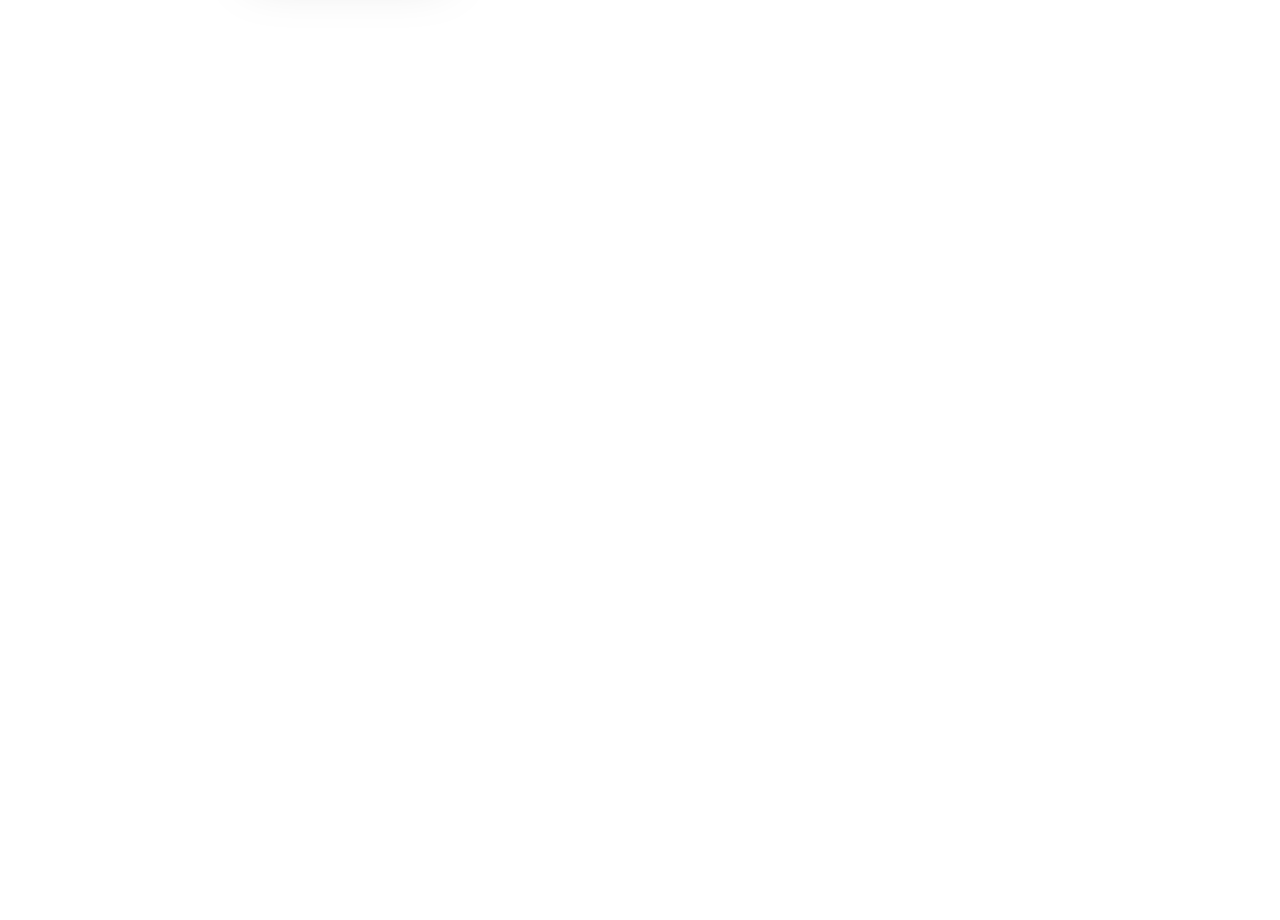
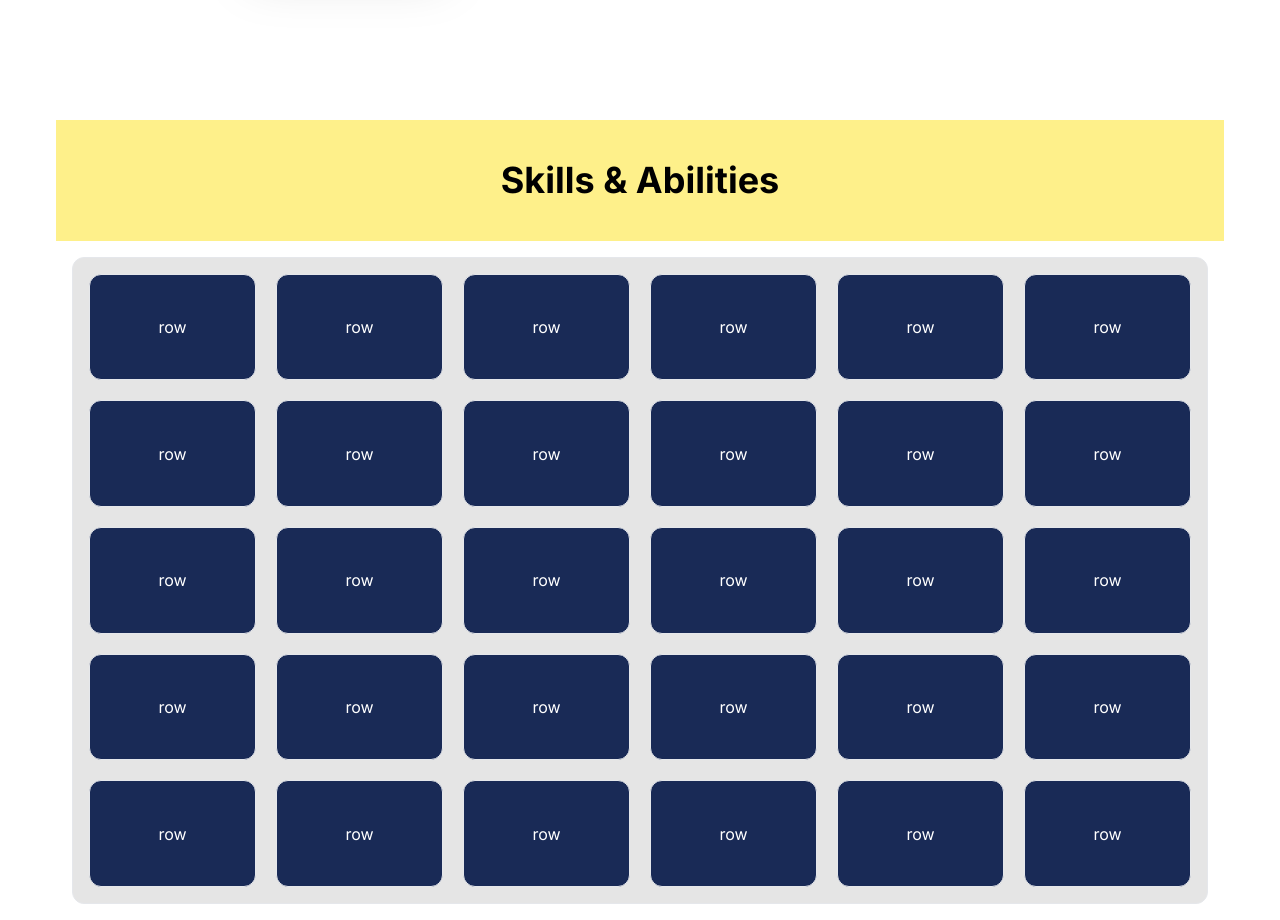
Before and after one commit to mfitrie/portfolio-web, a Next.js app: page / in a window 1280 px wide. Shown: the part 1480-2400 px from the top of the page. Before the commit the page ends 1600 px from the top, so only its background shows below. Built offline with nearby package versions, Linux system fonts and the light colour scheme.

Commit message:
add skills/abilities

```diff
--- a/src/app/page.tsx
+++ b/src/app/page.tsx
@@ -1,11 +1,13 @@
 import AboutMe from "@/components/about-me";
 import MainPage from "../components/main-page";
+import SkillsAbilities from "@/components/skills-abilities";
 
 export default function Home() {
   return (
     <>
       <MainPage />
       <AboutMe />
+      <SkillsAbilities />
     </>
   )
 }
--- /dev/null
+++ b/src/components/skills-abilities.tsx
@@ -0,0 +1,56 @@
+
+export default function SkillsAbilities(){
+    return (
+        <div className="h-screen grid grid-row-6">
+            <div className="row-span-1 flex justify-center items-center bg-yellow-200">
+                <h2 className="text-4xl font-bold">
+                    Skills & Abilities
+                </h2>
+            </div>
+            <div className="row-span-5 p-4">
+                <div className="h-full p-4 grid grid-rows-5 border rounded-xl gap-5 bg-black/10">
+                    <div className="grid grid-cols-6 gap-5">
+                        <div className="border rounded-xl w-full h-full flex justify-center items-center text-white hover:shadow-2xl" style={{backgroundColor: "#192a56"}}>row</div>
+                        <div className="border rounded-xl w-full h-full flex justify-center items-center text-white hover:shadow-2xl" style={{backgroundColor: "#192a56"}}>row</div>
+                        <div className="border rounded-xl w-full h-full flex justify-center items-center text-white hover:shadow-2xl" style={{backgroundColor: "#192a56"}}>row</div>
+                        <div className="border rounded-xl w-full h-full flex justify-center items-center text-white hover:shadow-2xl" style={{backgroundColor: "#192a56"}}>row</div>
+                        <div className="border rounded-xl w-full h-full flex justify-center items-center text-white hover:shadow-2xl" style={{backgroundColor: "#192a56"}}>row</div>
+                        <div className="border rounded-xl w-full h-full flex justify-center items-center text-white hover:shadow-2xl" style={{backgroundColor: "#192a56"}}>row</div>
+                    </div>
+                    <div className="grid grid-cols-6 gap-5">
+                        <div className="border rounded-xl w-full h-full flex justify-center items-center text-white hover:shadow-2xl" style={{backgroundColor: "#192a56"}}>row</div>
+                        <div className="border rounded-xl w-full h-full flex justify-center items-center text-white hover:shadow-2xl" style={{backgroundColor: "#192a56"}}>row</div>
+                        <div className="border rounded-xl w-full h-full flex justify-center items-center text-white hover:shadow-2xl" style={{backgroundColor: "#192a56"}}>row</div>
+                        <div className="border rounded-xl w-full h-full flex justify-center items-center text-white hover:shadow-2xl" style={{backgroundColor: "#192a56"}}>row</div>
+                        <div className="border rounded-xl w-full h-full flex justify-center items-center text-white hover:shadow-2xl" style={{backgroundColor: "#192a56"}}>row</div>
+                        <div className="border rounded-xl w-full h-full flex justify-center items-center text-white hover:shadow-2xl" style={{backgroundColor: "#192a56"}}>row</div>
+                    </div>
+                    <div className="grid grid-cols-6 gap-5">
+                        <div className="border rounded-xl w-full h-full flex justify-center items-center text-white hover:shadow-2xl" style={{backgroundColor: "#192a56"}}>row</div>
+                        <div className="border rounded-xl w-full h-full flex justify-center items-center text-white hover:shadow-2xl" style={{backgroundColor: "#192a56"}}>row</div>
+                        <div className="border rounded-xl w-full h-full flex justify-center items-center text-white hover:shadow-2xl" style={{backgroundColor: "#192a56"}}>row</div>
+                        <div className="border rounded-xl w-full h-full flex justify-center items-center text-white hover:shadow-2xl" style={{backgroundColor: "#192a56"}}>row</div>
+                        <div className="border rounded-xl w-full h-full flex justify-center items-center text-white hover:shadow-2xl" style={{backgroundColor: "#192a56"}}>row</div>
+                        <div className="border rounded-xl w-full h-full flex justify-center items-center text-white hover:shadow-2xl" style={{backgroundColor: "#192a56"}}>row</div>
+                    </div>
+                    <div className="grid grid-cols-6 gap-5">
+                        <div className="border rounded-xl w-full h-full flex justify-center items-center text-white hover:shadow-2xl" style={{backgroundColor: "#192a56"}}>row</div>
+                        <div className="border rounded-xl w-full h-full flex justify-center items-center text-white hover:shadow-2xl" style={{backgroundColor: "#192a56"}}>row</div>
+                        <div className="border rounded-xl w-full h-full flex justify-center items-center text-white hover:shadow-2xl" style={{backgroundColor: "#192a56"}}>row</div>
+                        <div className="border rounded-xl w-full h-full flex justify-center items-center text-white hover:shadow-2xl" style={{backgroundColor: "#192a56"}}>row</div>
+                        <div className="border rounded-xl w-full h-full flex justify-center items-center text-white hover:shadow-2xl" style={{backgroundColor: "#192a56"}}>row</div>
+                        <div className="border rounded-xl w-full h-full flex justify-center items-center text-white hover:shadow-2xl" style={{backgroundColor: "#192a56"}}>row</div>
+                    </div>
+                    <div className="grid grid-cols-6 gap-5">
+                        <div className="border rounded-xl w-full h-full flex justify-center items-center text-white hover:shadow-2xl" style={{backgroundColor: "#192a56"}}>row</div>
+                        <div className="border rounded-xl w-full h-full flex justify-center items-center text-white hover:shadow-2xl" style={{backgroundColor: "#192a56"}}>row</div>
+                        <div className="border rounded-xl w-full h-full flex justify-center items-center text-white hover:shadow-2xl" style={{backgroundColor: "#192a56"}}>row</div>
+                        <div className="border rounded-xl w-full h-full flex justify-center items-center text-white hover:shadow-2xl" style={{backgroundColor: "#192a56"}}>row</div>
+                        <div className="border rounded-xl w-full h-full flex justify-center items-center text-white hover:shadow-2xl" style={{backgroundColor: "#192a56"}}>row</div>
+                        <div className="border rounded-xl w-full h-full flex justify-center items-center text-white hover:shadow-2xl" style={{backgroundColor: "#192a56"}}>row</div>
+                    </div>
+                </div>
+            </div>
+        </div>
+    )
+}
```
